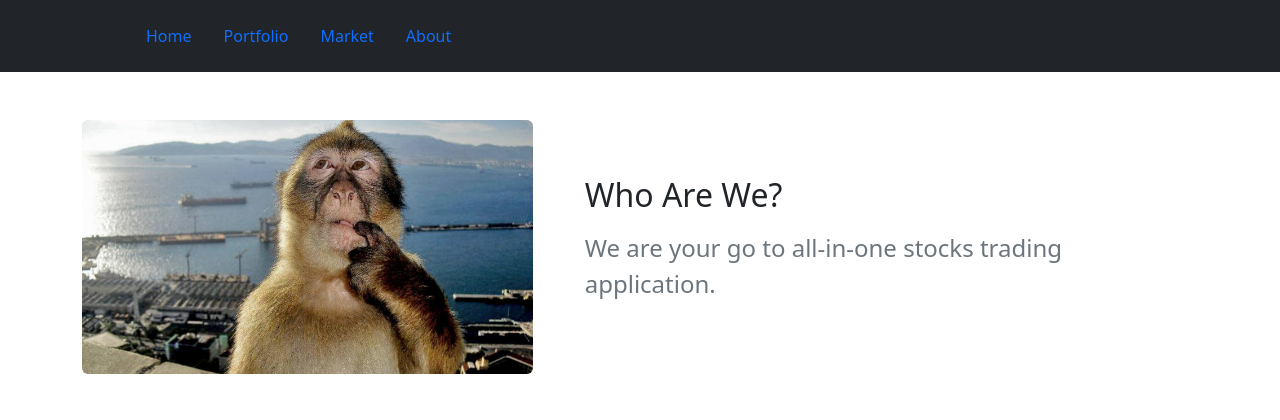
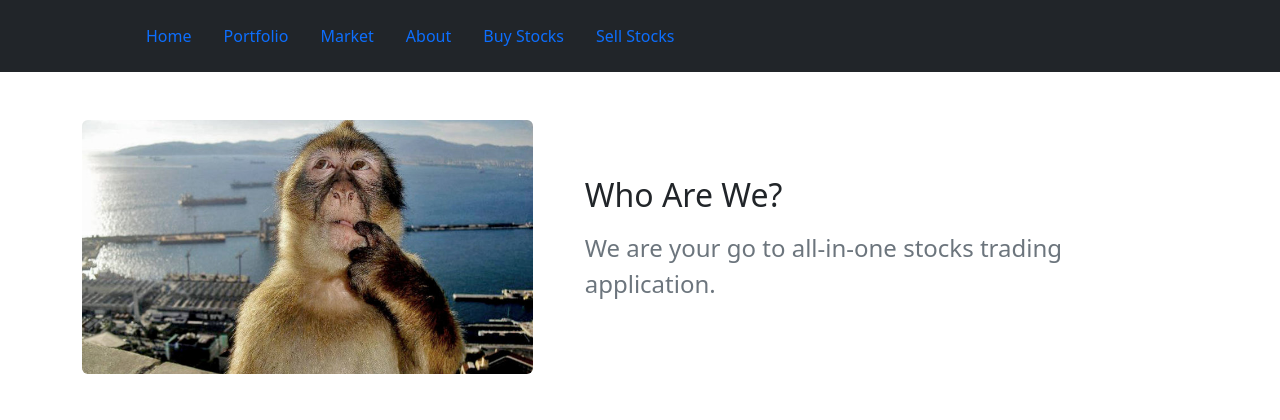
Before and after one commit to JelleJello/401-Project-Repo, a Flask app: page /about in a window 1280 px wide. Shown: the top 420 px of the page. Run offline with Flask 3, Linux system fonts and the light colour scheme; some libraries are stand-ins or nearby versions.

Commit message:
added buy and sell stocks links

```diff
--- a/templates/base.html
+++ b/templates/base.html
@@ -25,6 +25,8 @@
                     <li class="nav-item"><a class="nav-link" href="{{ url_for('portfolio') }}">Portfolio</a></li>
                     <li class="nav-item"><a class="nav-link" href="{{ url_for('market') }}">Market</a></li>
                     <li class="nav-item"><a class="nav-link" href="{{ url_for('about') }}">About</a></li>
+                    <li class="nav-item"><a class="nav-link" href="{{ url_for('buy') }}">Buy Stocks</a></li>
+                    <li class="nav-item"><a class="nav-link" href="{{ url_for('sell') }}">Sell Stocks</a></li>
                 </ul>
             </div>
         </div>
```
